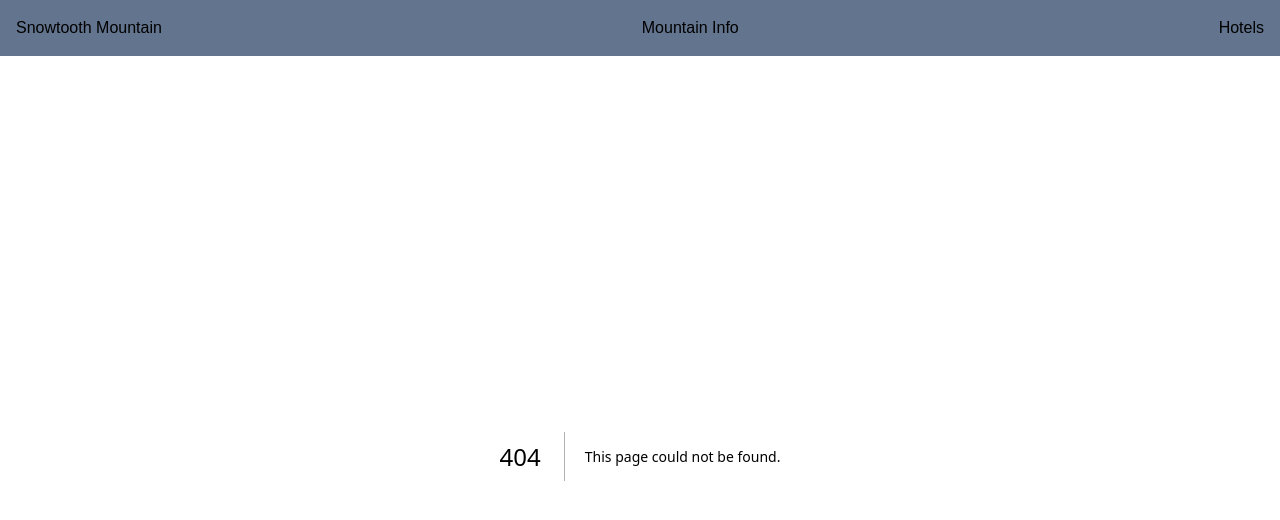
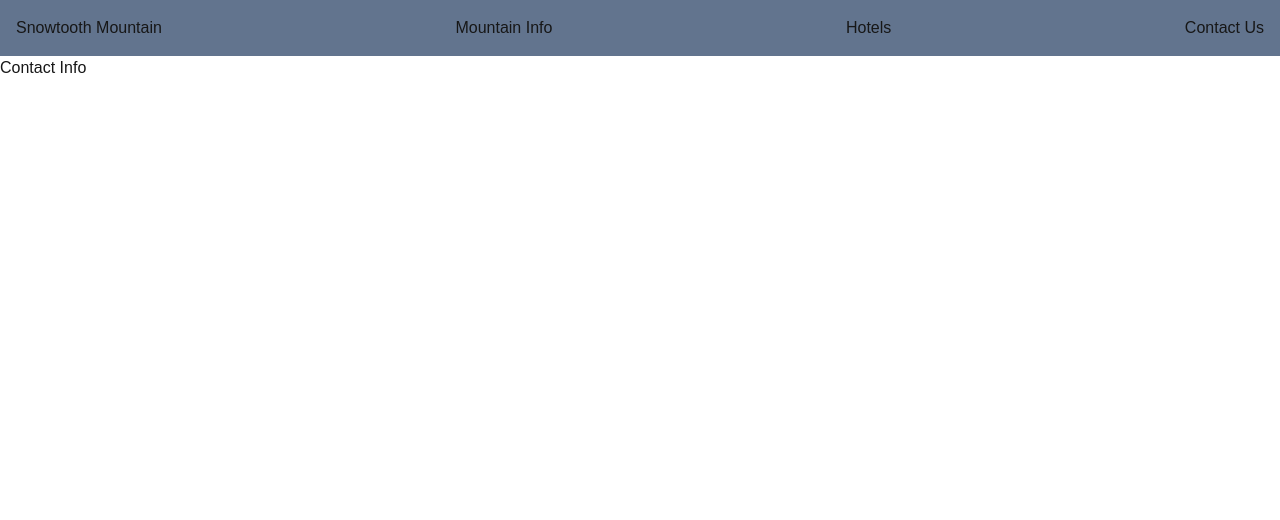
Before and after one commit to gloriaLVela/next-react-project, a Next.js app: page /contact in a window 1280 px wide. Before the commit this address had no page. Shown: the top 520 px of the page. Built offline with nearby package versions, Linux system fonts and the light colour scheme.

Commit message:
Completed challenge

```diff
--- /dev/null
+++ b/src/app/contact/page.js
@@ -0,0 +1,9 @@
+export default function Page() {
+    return (
+        <main>
+            <div>
+                <h1>Contact Info</h1>
+            </div>
+        </main>
+    )
+}
--- a/src/app/layout.js
+++ b/src/app/layout.js
@@ -31,6 +31,9 @@
           <div>
             <Link href="/hotels">Hotels</Link>
           </div>
+          <div>
+            <Link href="/contact">Contact Us</Link>
+          </div>
         </nav>
       </div>
     </header>
```
